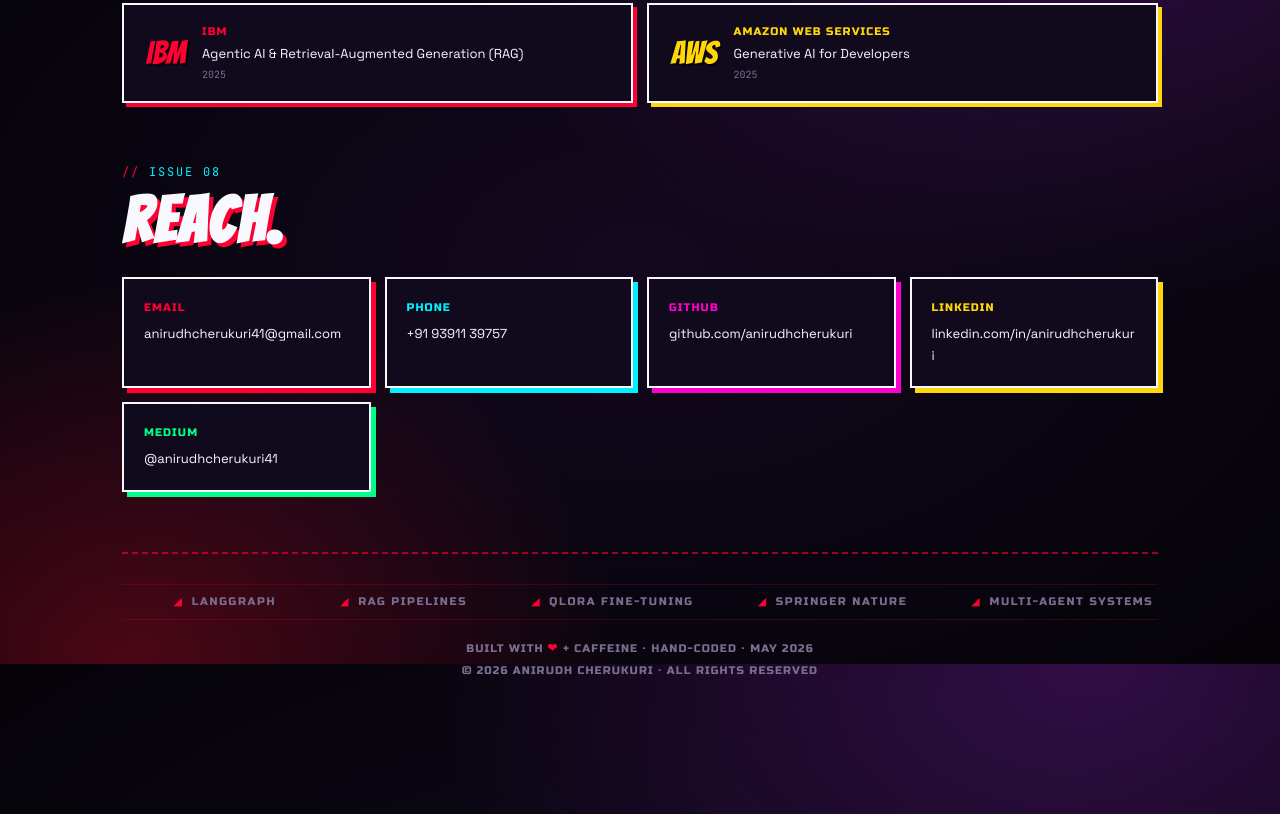
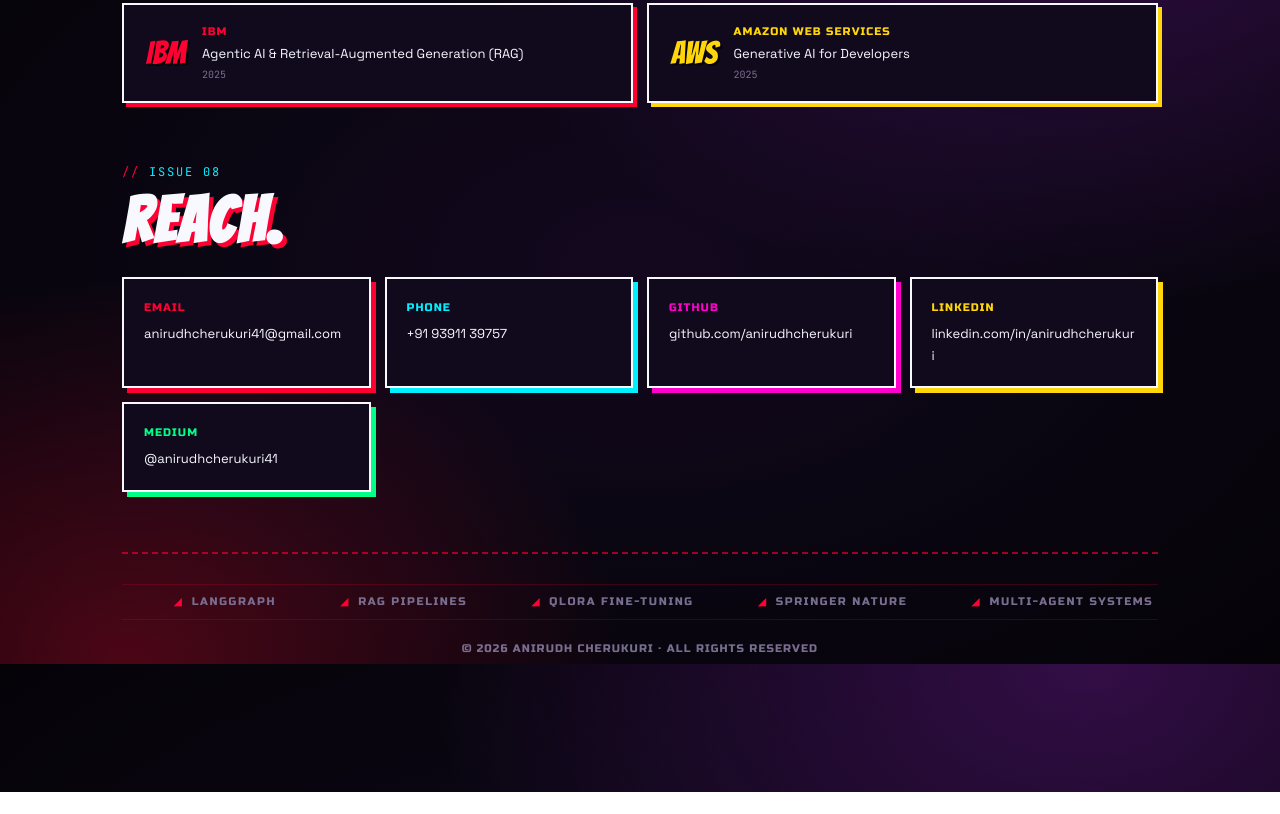
Before and after one commit to anirudhcherukuri/portfolio, a plain HTML site: page index.html in a window 1280 px wide. Shown: the part 6536-7350 px from the top of the page. After the commit the page ends 7328 px from the top, so only its background shows below. Drawn offline with Linux system fonts and the light colour scheme; animation ran at ten frames a second.

Commit message:
fix: remove footer built-with line

```diff
--- a/index.html
+++ b/index.html
@@ -1244,7 +1244,6 @@
         <span class="marquee-item"><span class="dot">◢</span>Hyderabad</span>
       </div>
     </div>
-    <p>built with <span class="heart">❤</span> + caffeine · hand-coded · may 2026</p>
     <p>© 2026 anirudh cherukuri · all rights reserved</p>
   </footer>
 
```
